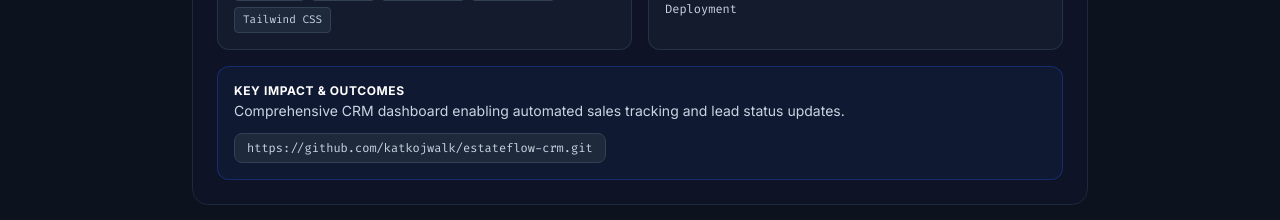
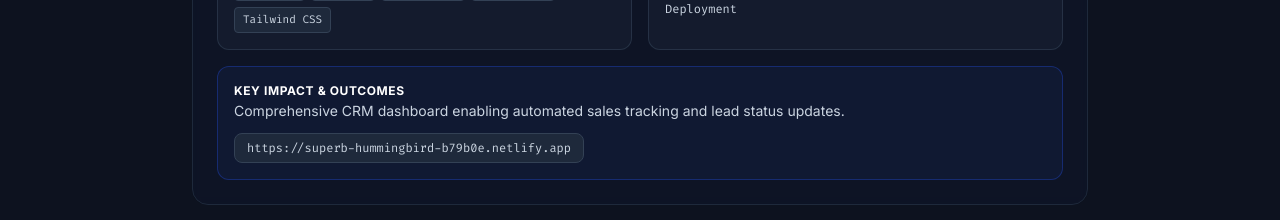
Before and after one commit to katkojwalk/portfolio-website, a React (Vite) app: page / in a window 1280 px wide. Shown: the part 7500-7720 px from the top of the page. Built offline with nearby package versions, Linux system fonts and the light colour scheme.

Commit message:
Update EstateFlow CRM live URL to https://superb-hummingbird-b79b0e.netlify.app

```diff
--- a/src/components/Footer.jsx
+++ b/src/components/Footer.jsx
@@ -53,6 +53,11 @@ export default function Footer() {
             <h4 className="text-xs font-bold text-white uppercase tracking-wider">Live Netlify Deployments</h4>
             <ul className="space-y-2 text-xs font-mono">
               <li>
+                <a href="https://superb-hummingbird-b79b0e.netlify.app" target="_blank" rel="noopener noreferrer" className="text-slate-300 hover:text-blue-400 flex items-center gap-1.5">
+                  <ExternalLink className="w-3.5 h-3.5 text-indigo-400" /> EstateFlow CRM App
+                </a>
+              </li>
+              <li>
                 <a href="https://aws-devopss.netlify.app/" target="_blank" rel="noopener noreferrer" className="text-slate-300 hover:text-blue-400 flex items-center gap-1.5">
                   <ExternalLink className="w-3.5 h-3.5 text-blue-400" /> AWS DevOps Setup
                 </a>
--- a/src/data/cmrProjectsData.js
+++ b/src/data/cmrProjectsData.js
@@ -9,7 +9,7 @@ export const cmrProjects = [
     architecture: "React SPA + Express REST API + PostgreSQL / NoSQL Architecture",
     pipeline: "Git -> Netlify/Vercel SPA Build -> Automated Deployment",
     results: "Comprehensive CRM dashboard enabling automated sales tracking and lead status updates.",
-    liveUrl: "https://github.com/katkojwalk/estateflow-crm.git",
+    liveUrl: "https://superb-hummingbird-b79b0e.netlify.app",
     githubUrl: "https://github.com/katkojwalk/estateflow-crm.git",
     status: "Live CRM Platform"
   },
```
